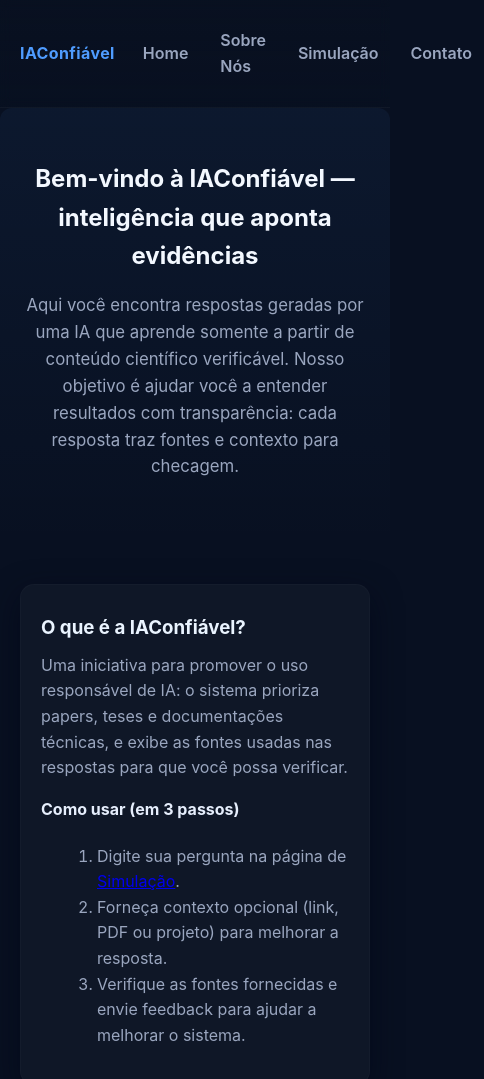
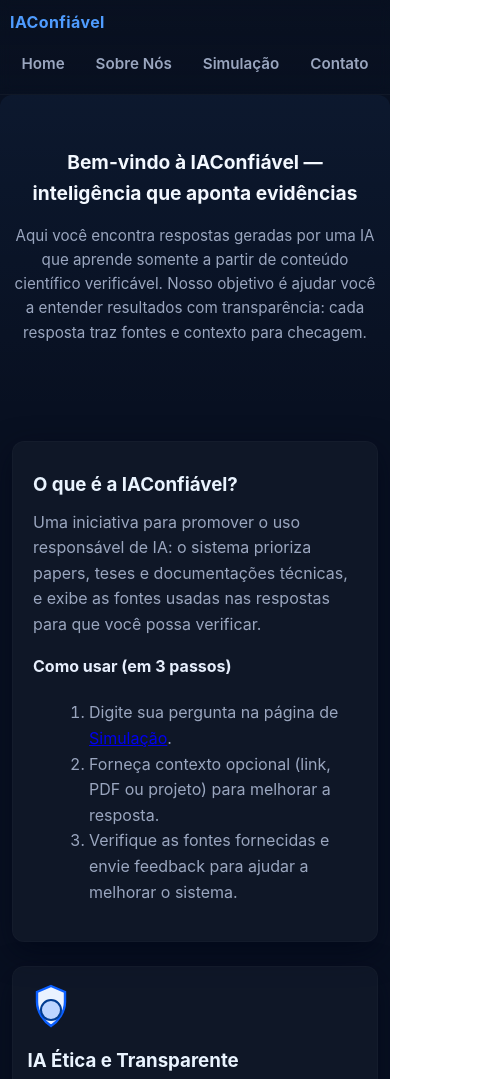
Before and after one commit to JoaoSoares2/GS2, a plain HTML site: page index.html in a window 390 px wide. Shown: the top 1079 px of the page, 484 px wide, since content can reach past the window. Drawn offline with Linux system fonts and the light colour scheme.

Commit message:
Enhance simulation styles and mobile layout
Added styles for simulation results and improved mobile responsiveness.

```diff
--- a/styles.css
+++ b/styles.css
@@ -145,3 +145,36 @@ input[type="file"]{margin-top:.5rem;color:var(--muted)}
   .contact-page .card{margin:1rem;padding:1rem}
   .contact-page .actions{flex-direction:column;align-items:stretch}
 }
+
+/* Mobile improvements: header/nav stacking, full-width buttons, card padding tweaks */
+@media (max-width:768px){
+  .site-header .container{flex-direction:column;align-items:flex-start;gap:.5rem;padding:12px 0}
+  nav{width:100%;display:flex;flex-wrap:wrap;gap:.5rem}
+  nav a{flex:1 1 auto;text-align:center;padding:.6rem .5rem}
+  .hero{min-height:36vh;padding:2.5rem 0}
+  .hero h2{font-size:1.4rem}
+  .hero .lead{font-size:1rem}
+  .btn{font-size:0.95rem}
+  .card{padding:1rem}
+  .container{padding:12px}
+}
+
+@media (max-width:480px){
+  .site-header .container{padding:10px}
+  nav a{padding:.5rem .4rem;font-size:.95rem}
+  .hero h2{font-size:1.2rem}
+  .hero .lead{font-size:.95rem}
+  .hero .actions{flex-direction:column}
+  .hero .actions .btn{width:100%;justify-content:center}
+  .features{grid-template-columns:1fr}
+  .card{border-radius:12px;padding:0.9rem}
+  .sim-answer{font-size:0.98rem}
+  .sim-title{font-size:1.05rem}
+  .sim-feedback{flex-wrap:wrap}
+  nav{justify-content:center}
+}
+
+/* Disable heavy hover lifts on small screens to avoid layout shifts */
+@media (max-width:900px){
+  .card:hover{transform:none;box-shadow:var(--shadow)}
+}
```
